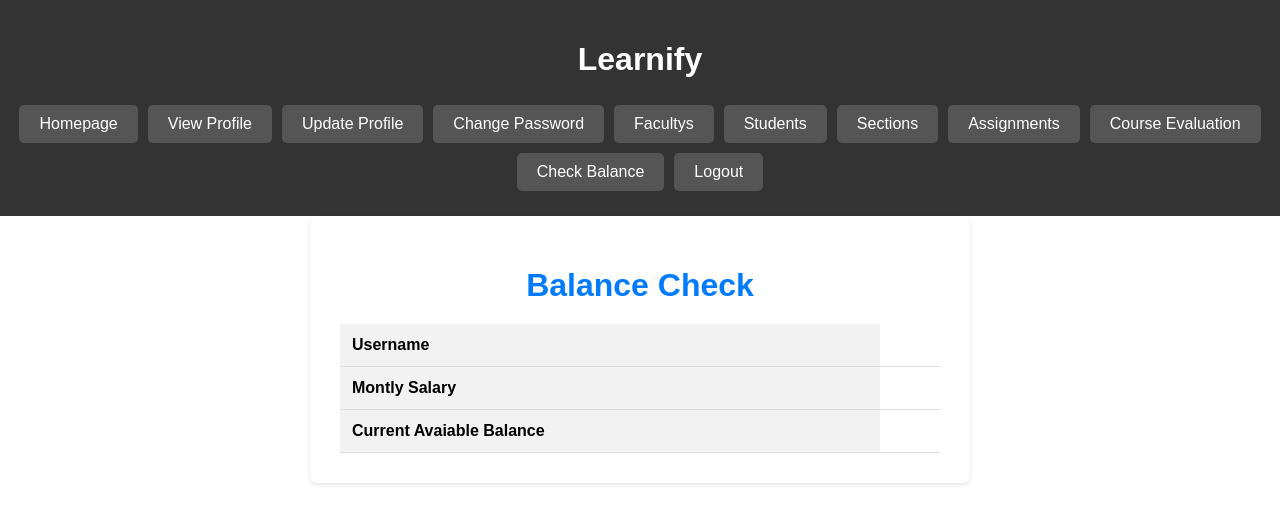
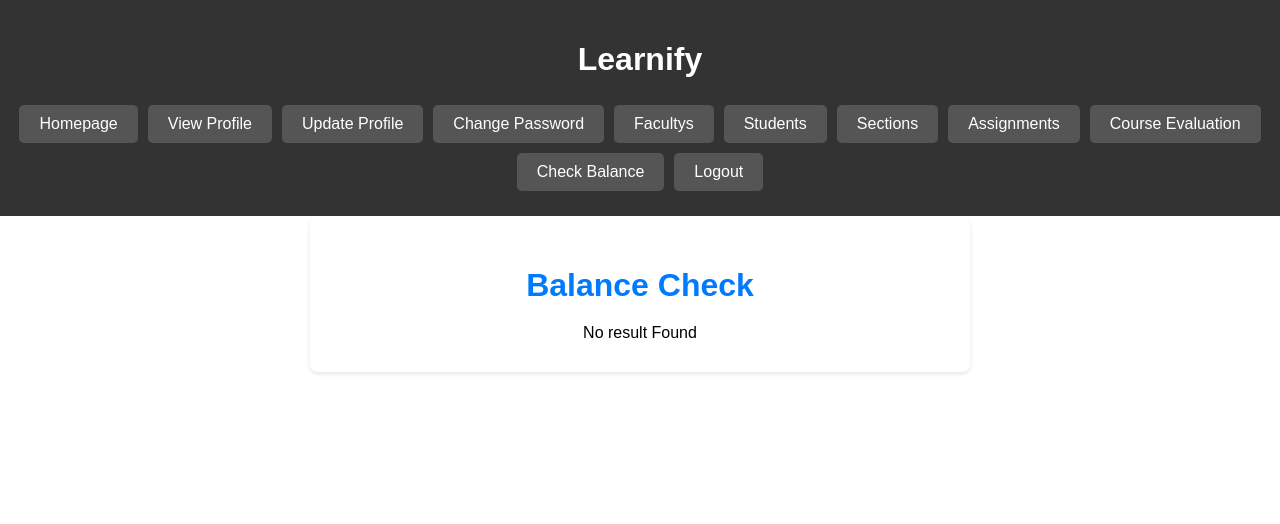
Before and after one commit to salman12345678888/Learnify, a PHP site: page /balanceView.php in a window 1280 px wide. Shown: the top 524 px of the page. Run offline with PHP 8.4, Linux system fonts and the light colour scheme; the visitor is signed in with stand-in values (Sample User, id 1); data that the repository does not hold is empty.

Commit message:
Update balanceView.php

```diff
--- a/view/balanceView.php
+++ b/view/balanceView.php
@@ -70,14 +70,18 @@
 	    <h1 class="profile-title">Balance Check</h1>
 
 	    <?php
-	        $x = $_SESSION['balanceCheck'];
+	        if(isset($x) && !empty($x)) {
 	    ?>
-
 	    <table class="profile-table">
 	        <tr><th>Username</th><td><?php echo $x[0]['username']; ?></td></tr>
 	        <tr><th>Montly Salary</th><td><?php echo $x[0]['monthly_salary']; ?></td></tr>
-	        <tr><th>Current Avaiable Balance</th><td><?php echo $x[0]['current_balance']; ?></td></tr>
+	        <tr><th>Current Available Balance</th><td><?php echo $x[0]['current_balance']; ?></td></tr>
 	    </table>
+	    <?php
+	        } else {
+	            echo "No result Found";
+	        }
+	    ?>
 	</div>
 </body>
 </html>
```
